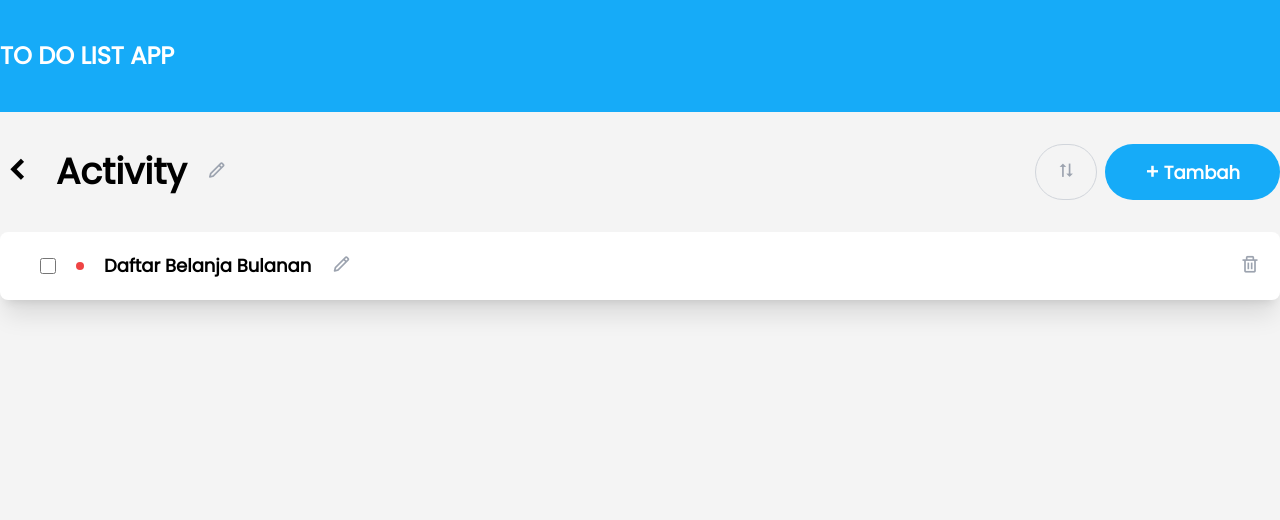
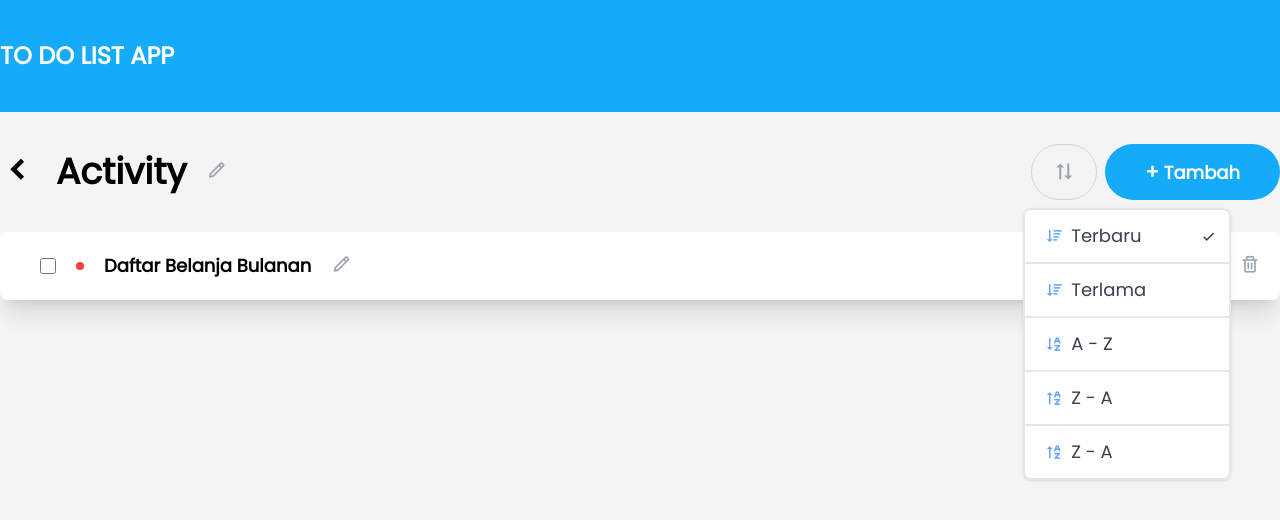
Before and after one commit to yogameleniawan/devcode-todolist, a React (Create React App) app: page /detail in a window 1280 px wide. Shown: the top 520 px of the page. Built offline with nearby package versions, Linux system fonts and the light colour scheme.

Commit message:
add dropdown

```diff
--- a/src/pages/Activity.js
+++ b/src/pages/Activity.js
@@ -11,7 +11,52 @@ const Activity = () => {
                     <button data-cy="todo-title-edit-button" className="text-xl text-gray-400"><i className='bx bx-pencil'></i></button>
                 </div>
                 <div className="flex">
-                    <button data-cy="todo-sort-button" className="text-xl text-gray-400 my-8 px-5 mx-2 rounded-full border-solid border-gray-300 border"><i className='bx bx-sort-alt-2'></i></button>
+                    <button id="dropdownDefault" data-dropdown-toggle="dropdown" data-cy="todo-sort-button" className="text-xl text-gray-400 my-8 px-5 mx-2 rounded-full border-solid border-gray-300 border"><i className='bx bx-sort-alt-2 text-2xl'></i></button>
+                    <div id="dropdown" className="absolute top-52 z-10 w-52 bg-white rounded-lg divide-y divide-gray-100 shadow dark:bg-gray-700">
+                        <ul data-cy="sort-parent" className="rounded-lg border-2 border-gray-200 text-sm text-gray-700 dark:text-gray-200" aria-labelledby="dropdownDefault">
+                            <li data-cy="sort-latest" className="hover:cursor-pointer hover:bg-gray-200 hover:rounded-md">
+                                <div className="flex p-3 items-center justify-between border-b-2 border-b-gray-200">
+                                    <div className="flex items-center">
+                                        <i className='text-lg bx bx-sort-down text-blue-400 mx-2'></i>
+                                        <p className="text-lg">Terbaru</p>
+                                    </div>
+                                    <i className='bx bx-check text-lg'></i>
+                                </div>
+                            </li>
+                            <li data-cy="sort-oldest" className="hover:cursor-pointer hover:bg-gray-200 hover:rounded-md">
+                                <div className="flex p-3 items-center justify-between border-b-2 border-b-gray-200">
+                                    <div className="flex items-center">
+                                        <i className='text-lg bx bx-sort-down text-blue-400 mx-2'></i>
+                                        <p className="text-lg">Terlama</p>
+                                    </div>
+                                </div>
+                            </li>
+                            <li data-cy="sort-az" className="hover:cursor-pointer hover:bg-gray-200 hover:rounded-md">
+                                <div className="flex p-3 items-center justify-between border-b-2 border-b-gray-200">
+                                    <div className="flex items-center">
+                                        <i className='text-lg bx bx-sort-a-z text-blue-400 mx-2'></i>
+                                        <p className="text-lg">A - Z</p>
+                                    </div>
+                                </div>
+                            </li>
+                            <li data-cy="sort-za" className="hover:cursor-pointer hover:bg-gray-200 hover:rounded-md">
+                                <div className="flex p-3 items-center justify-between border-b-2 border-b-gray-200">
+                                    <div className="flex items-center">
+                                        <i className='text-lg bx bx-sort-z-a text-blue-400 mx-2'></i>
+                                        <p className="text-lg">Z - A</p>
+                                    </div>
+                                </div>
+                            </li>
+                            <li data-cy="sort-unfinished" className="hover:cursor-pointer hover:bg-gray-200 hover:rounded-md">
+                                <div className="flex p-3 items-center justify-between ">
+                                    <div className="flex items-center">
+                                        <i className='text-lg bx bx-sort-z-a text-blue-400 mx-2'></i>
+                                        <p className="text-lg">Z - A</p>
+                                    </div>
+                                </div>
+                            </li>
+                        </ul>
+                    </div>
                     <button data-cy="todo-add-button" className="font-bold text-lg main-color my-8 px-10 rounded-full text-white before:content-['+'] before:text-xl"> Tambah</button>
                 </div>
             </div>
```
